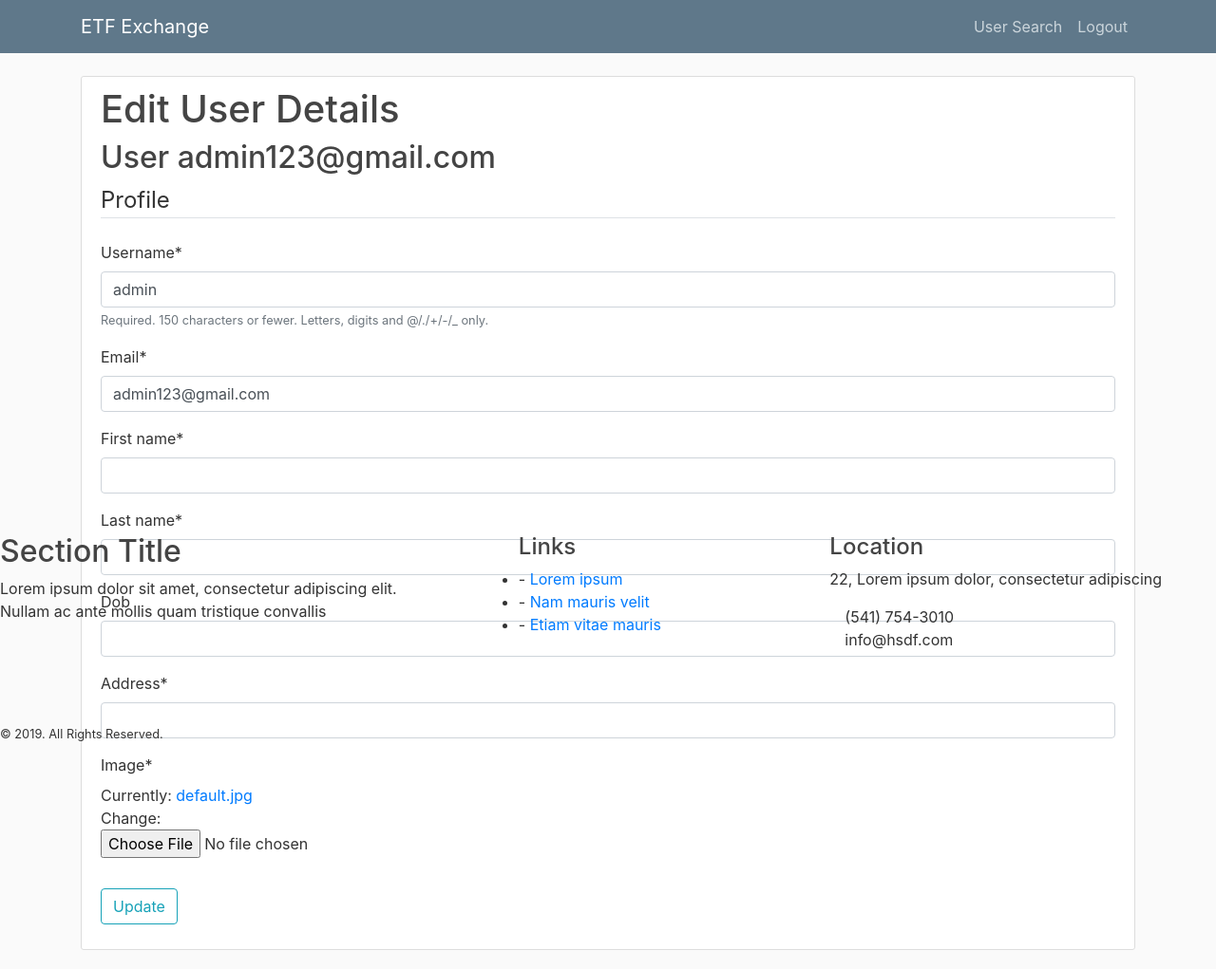
After one commit to IliyanDimitrov/ETF-Exchange-Django, a Django app: page /admin/update-user-profile/admin/ in a window 1280 px wide. The commit adds this page. Shown: the whole page at 95% size. Run offline with Django 4.2, Linux system fonts and the light colour scheme; a user stored in the database is signed in; data comes from the database, SQL or seed files in the repository; both versions use the stored data as it was after the commit; parts of the project's set-up code (start-up, migrations or seed data) failed here and were passed over; some libraries are stand-ins or nearby versions.

Commit message:
custom admin page with routing and permissions

```diff
--- a/main/templates/main/base.html
+++ b/main/templates/main/base.html
@@ -29,12 +29,18 @@
                     </div>
                     <!-- Navbar Right Side -->
                     <div class="navbar-nav">
-                        {% if user.is_authenticated  %}
-                        <a class="nav-item nav-link" href="{% url 'portfolio' %}">My dashboard</a>
-                        <a class="nav-item nav-link" href="{% url 'etf' %}">ETFs</a>
-                        <a class="nav-item nav-link" href="{% url 'transactions' %}">Transactions</a>
-                        <a class="nav-item nav-link" href="{% url 'profile' %}">Profile</a>
-                        <a class="nav-item nav-link" href="{% url 'logout' %}">Logout</a>
+                        {% if user.is_authenticated %}
+                          {% if user.is_staff %}
+                          <a class="nav-item nav-link" href="{% url 'admin' %}">User Search</a>
+                          <a class="nav-item nav-link" href="{% url 'logout' %}">Logout</a>
+                          {% endif %}
+                          {% if not user.is_staff %}
+                          <a class="nav-item nav-link" href="{% url 'portfolio' %}">My dashboard</a>
+                          <a class="nav-item nav-link" href="{% url 'etf' %}">ETFs</a>
+                          <a class="nav-item nav-link" href="{% url 'transactions' %}">Transactions</a>
+                          <a class="nav-item nav-link" href="{% url 'profile' %}">Profile</a>
+                          <a class="nav-item nav-link" href="{% url 'logout' %}">Logout</a>
+                          {% endif %}
                         {% else %}
                         <a class="nav-item nav-link" href="{% url 'two_factor:login' %}">Login</a>
                         <a class="nav-item nav-link" href="{% url 'register' %}">Register</a>
@@ -57,9 +63,7 @@
                 {% endblock %}
         </div>
     </main>
-    <footer class="footer fixed-bottom py-3 mt-5">
-        <div class="mt-5 sticky-top pt-5 pb-5">
-          <div class="container">
+    <footer class="footer fixed-bottom">
             <div class="row">
               <div class="col-lg-5 col-xs-12 about-company">
                 <h2>Section Title</h2>
@@ -94,8 +98,6 @@
                 </p>
               </div>
             </div>
-          </div>
-        </div>
       </footer>
     <script src="https://code.jquery.com/jquery-3.2.1.slim.min.js" integrity="sha384-KJ3o2DKtIkvYIK3UENzmM7KCkRr/rE9/Qpg6aAZGJwFDMVNA/GpGFF93hXpG5KkN" crossorigin="anonymous"></script>
     <script src="https://cdn.jsdelivr.net/npm/popper.js@1.12.9/dist/umd/popper.min.js" integrity="sha384-ApNbgh9B+Y1QKtv3Rn7W3mgPxhU9K/ScQsAP7hUibX39j7fakFPskvXusvfa0b4Q" crossorigin="anonymous"></script>
--- a/main/templates/main/etf.html
+++ b/main/templates/main/etf.html
@@ -1,5 +1,4 @@
 {% extends "main/base.html" %}
-{% load crispy_forms_tags %}
 {% block content %}
 <div class="container text-center mt-5">
   <table class="table">
--- a/main/views.py
+++ b/main/views.py
@@ -4,7 +4,6 @@ from django.contrib.auth.decorators import user_passes_test
 
 from django.http import HttpResponseRedirect
 from .forms import TickerForm
-from .tables import EtfTable
 from .tiingo import get_meta_data, get_price_data, get_data_from_api
 from .models import Transaction
 
--- a/requirements.txt
+++ b/requirements.txt
@@ -7,4 +7,3 @@ django-two-factor-auth
 phonenumbers
 Pillow
 tiingo
-django_tables2
--- a/stockexchange/urls.py
+++ b/stockexchange/urls.py
@@ -21,10 +21,17 @@ from two_factor.urls import urlpatterns as tf_urls
 from django.conf import settings
 from django.conf.urls.static import static
 
+from django.views.generic import TemplateView
+from users.views import AdminView
+
 urlpatterns = [
     path('', include('main.urls')),
     path('', include(tf_urls)),
-    path('admin/', admin.site.urls),
+    # Default django admin route
+    # path('admin/', admin.site.urls),
+    # Custom Admin view
+    path('admin/', AdminView.as_view(template_name='users/admin.html'), name='admin'),
+    path('admin/update-user-profile/<str:username>/', user_views.update_user_profile, name='update_user_profile'),
     path('register/', user_views.register, name='register'),
     path('activate/<uidb64>/<token>', user_views.activate, name="activate"),
     path('profile/', user_views.profile, name='profile'),
--- a/users/forms.py
+++ b/users/forms.py
@@ -2,7 +2,6 @@ from django import forms
 from django.contrib.auth.models import User
 from django.contrib.auth.forms import UserCreationForm
 from .models import Profile
-from stockexchange import settings
 
 class UserRegisterForm(UserCreationForm):
     email = forms.EmailField()
@@ -27,3 +26,8 @@ class ProfileUpdateForm(forms.ModelForm):
     class Meta:
         model = Profile
         fields = ['dob', 'address', 'image']
+
+
+# Create a new form for searching for users by username
+class UserSearchForm(forms.Form):
+    username = forms.CharField(max_length=100)
--- a/users/templates/users/logout.html
+++ b/users/templates/users/logout.html
@@ -6,4 +6,4 @@
             <a href="{% url 'two_factor:login' %}">Log In Again</a>
         </small>
     </div>
-    {% endblock content %}
+{% endblock content %}
--- /dev/null
+++ b/users/templates/users/update_user_profile.html
@@ -0,0 +1,22 @@
+{% extends 'main/base.html' %}
+{% load crispy_forms_tags %}
+
+{% block content %}
+<div class="content-section">
+    <h1>Edit User Details</h1>
+    {% if u_form and p_form %}
+        <h2>User {{user.email}}</h2>
+        <form method="POST" enctype="multipart/form-data">
+            {% csrf_token %}
+            <fieldset class="form-group">
+                <legend class="border-bottom mb-4">Profile</legend>
+                {{ u_form|crispy }}
+                {{ p_form|crispy }}
+            </fieldset>
+            <div class="form-group">
+                <button class="btn btn-outline-info" type="submit">Update</button>
+            </div>
+        </form>
+    {% endif %}
+    </div>
+{% endblock %}
--- a/users/views.py
+++ b/users/views.py
@@ -12,12 +12,85 @@ from . tokens import generate_token
 from django.contrib.auth.decorators import login_required
 from django.contrib.auth.decorators import user_passes_test
 
+# AdminView class dependencies
+from .forms import UserSearchForm
+from django.contrib import admin
+from django.views import View
+from django.views.generic import TemplateView
+from django.contrib.auth.mixins import LoginRequiredMixin
+
 # Function to check if the user is a client
 def is_client(user):
     if user.is_staff or user.is_superuser:
         return False
     else:
         return True
+
+# Create a new view for the admin page
+class AdminView(LoginRequiredMixin, TemplateView):
+    # Set the template for the view
+    template_name = 'users/admin.html'
+
+    def dispatch(self, request, *args, **kwargs):
+    # Check if the user is a staff or admin
+        if not request.user.is_staff and not request.user.is_superuser:
+        # If not, redirect to the home page
+            return redirect('home')
+
+    # If the user is a staff or admin, proceed with handling the request
+        return super().dispatch(request, *args, **kwargs)
+
+    # Add a form for searching for users by username
+    def get_context_data(self, **kwargs):
+        context = super().get_context_data(**kwargs)
+        context['form'] = UserSearchForm()
+        return context
+
+    # Handle POST requests
+    def post(self, request, *args, **kwargs):
+
+        # Check if the user is a staff or admin
+        if not request.user.is_staff and not request.user.is_superuser:
+        # If not, redirect to the home page
+            return redirect('home')
+
+        form = UserSearchForm(request.POST)
+        if form.is_valid():
+            # Perform the search and return the results
+            users = User.objects.filter(username=form.cleaned_data['username'])
+            return render(request, self.template_name, {'users': users})
+        else:
+            return render(request, self.template_name, {'form': form})
+
+# Admin view for updating users
+@login_required
+def update_user_profile(request, username):
+    user = User.objects.get(username=username)
+    # Check if the user is a staff or admin
+    if not request.user.is_staff and not request.user.is_superuser:
+        # If not, redirect to the home page
+        return redirect('home')
+
+    if request.method == 'POST':
+        u_form = UserUpdateForm(request.POST, instance=user)
+        p_form = ProfileUpdateForm(request.POST,
+        request.FILES,
+        instance=user.profile)
+        if u_form.is_valid() and p_form.is_valid():
+            u_form.save()
+            p_form.save()
+            messages.success(
+                request, f'User\'s account has been updated.')
+            return redirect('admin')
+    else:
+        u_form = UserUpdateForm(instance=user)
+        p_form = ProfileUpdateForm(instance=user.profile)
+
+    context = {
+       'u_form': u_form,
+       'p_form': p_form,
+    }
+    return render(request, 'users/update_user_profile.html', context)
 
 def register(request):
     #Making sure the user cannot access registeration page if logged in
```
Also changed, not shown: main/tables.py (deleted, +0 -16 lines), users/templates/users/admin.html (added, +39 -0 lines), db.sqlite3, main/static/main/styles.css (line endings or trailing spaces).
